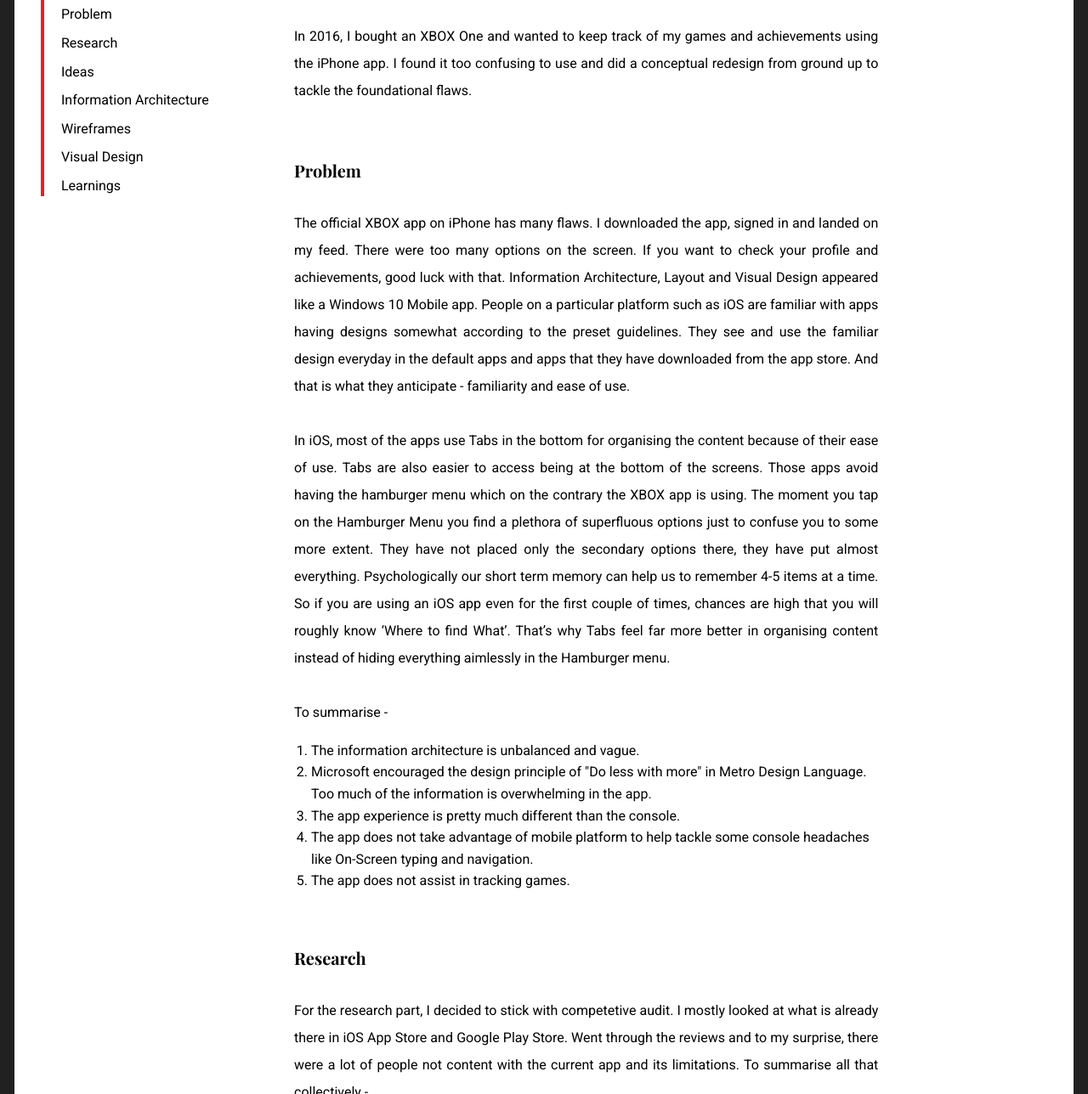
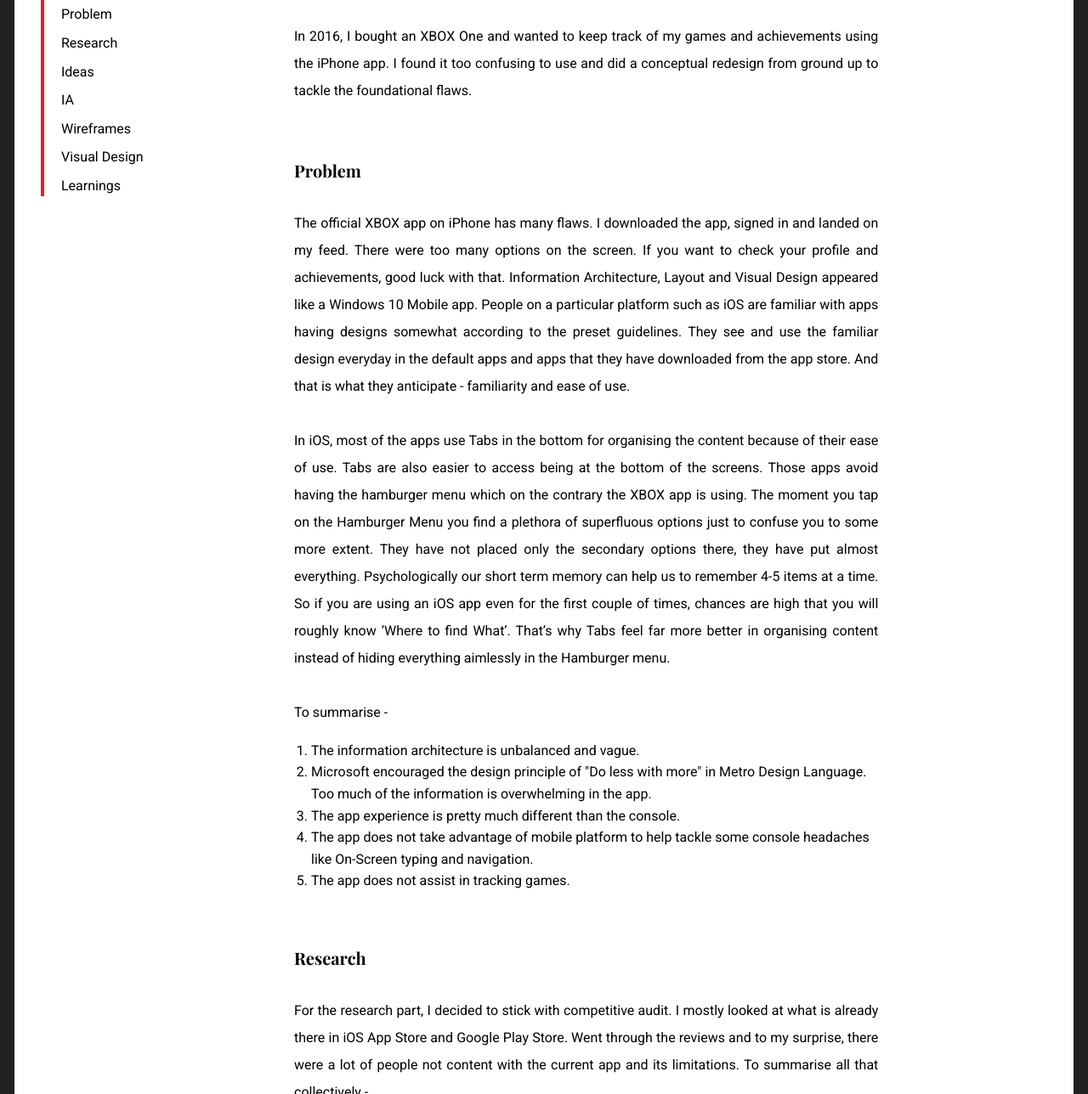
Before and after one commit to AnaghSharma/anaghsharma.github.io, a Jekyll site: the page built from _pages/projects/xbox.html, in a window 1280 px wide. Shown: the part 1382-2670 px from the top of the page at 85% size. Built offline with Jekyll 4.4.1, drawn with Linux system fonts in a browser that asks for light colours; nearby versions of some CDN libraries; some of the changed text lies outside the part shown.

```diff
--- a/_pages/projects/xbox.html
+++ b/_pages/projects/xbox.html
@@ -31,7 +31,7 @@
                     <li class="pv1 font-dark">Problem</li>
                     <li class="pv1 font-dark">Research</li>
                     <li class="pv1 font-dark">Ideas</li>
-                    <li class="pv1 font-dark">Information Architecture</li>
+                    <li class="pv1 font-dark">IA</li>
                     <li class="pv1 font-dark">Wireframes</li>
                     <li class="pv1 font-dark">Visual Design</li>
                     <li class="pv1 font-dark">Learnings</li>
@@ -51,7 +51,7 @@
                   </ol>
                 </p>
                 <h5 class="font-dark font-secondary-bold font-content mt5">Research</h5>
-                <p class="text-justify font-dark lh-copy mt4">For the research part, I decided to stick with competetive audit. I mostly looked at what is already there in iOS App Store and Google Play Store. Went through the reviews and to my surprise, there were a lot of people not content with the current app and its limitations. To summarise all that collectively -</p>
+                <p class="text-justify font-dark lh-copy mt4">For the research part, I decided to stick with competitive audit. I mostly looked at what is already there in iOS App Store and Google Play Store. Went through the reviews and to my surprise, there were a lot of people not content with the current app and its limitations. To summarise all that collectively -</p>
                 <h5 class="font-dark font-secondary-bold font-content mt5">Ideas</h5>
                 <p class="text-justify font-dark lh-copy mt4">Solving the problems emerging out in the research phase, prioritisation of solution is required -
                     <ol class="font-dark">
@@ -62,6 +62,7 @@
                     </ol>
                 </p>
                 <h5 class="font-dark font-secondary-bold font-content mt5">Information Architecture</h5>
+
             </div>
         </div>
       </div>
```
Also changed, not shown: scss/_custom.scss (+14 -1 lines), assets/images/projects/uber/thumbnail-hover.jpg (added), assets/images/projects/uber/thumbnail.jpg (added), css/app.css.
